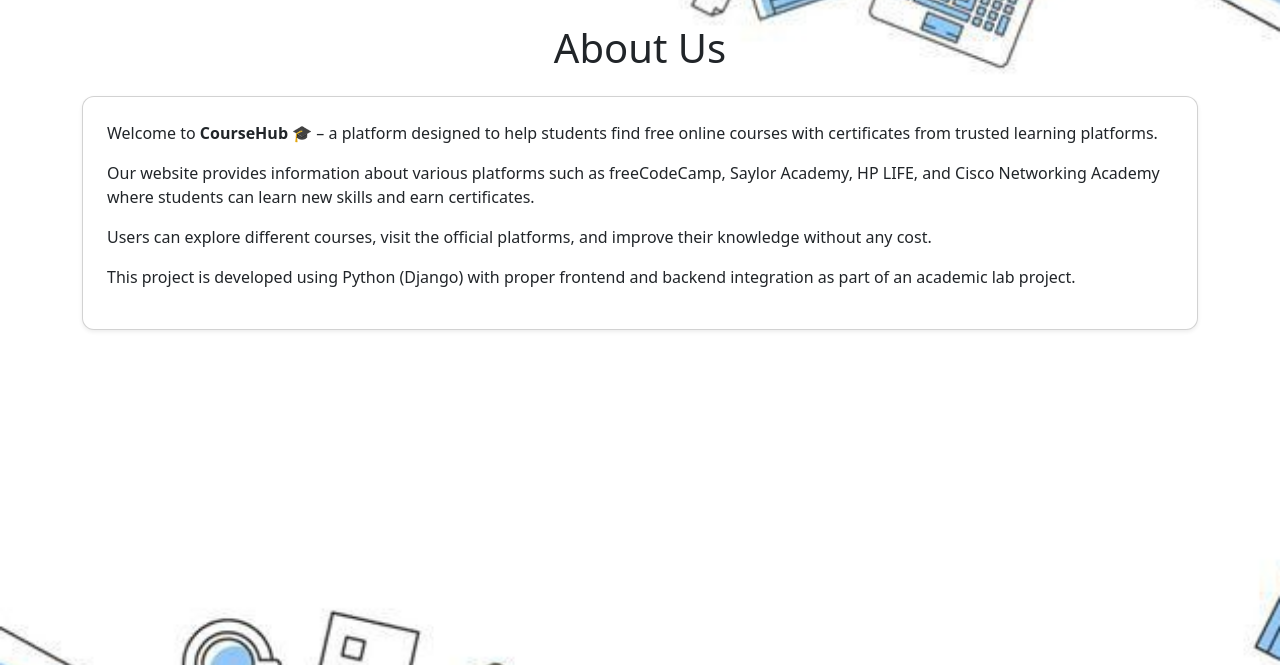
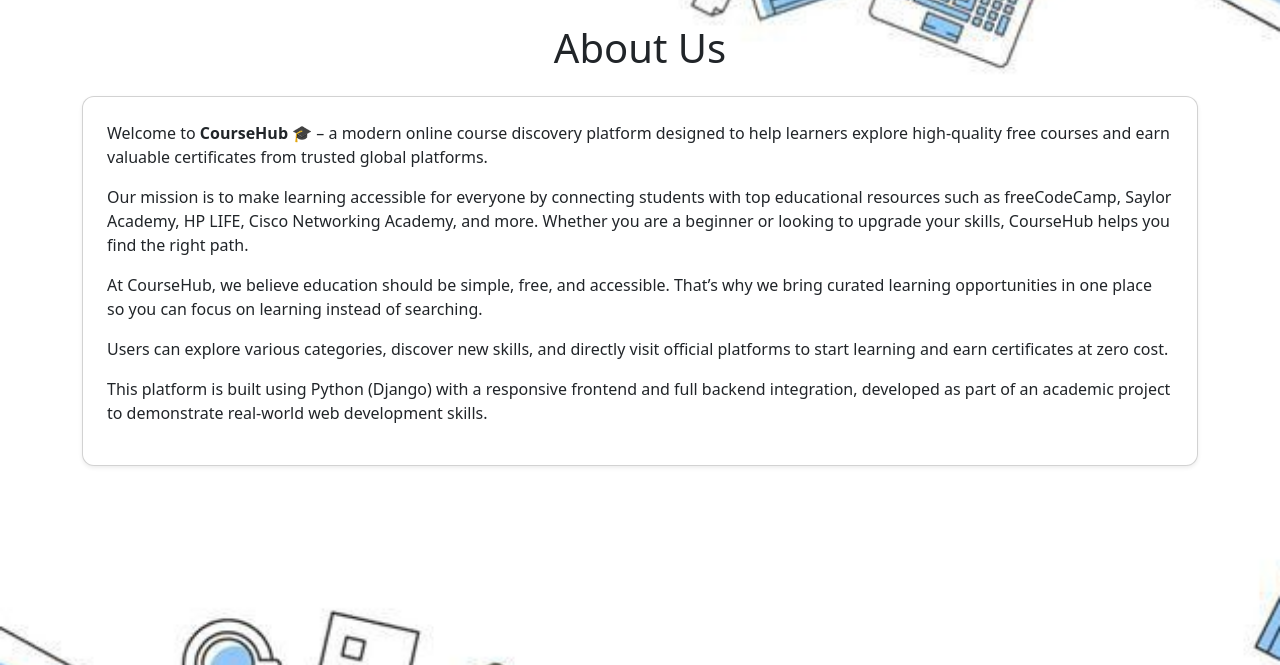
Before and after one commit to Bhavini-31/Free-course-certificate-platform, a Django app: page /about/ in a window 1280 px wide. Shown: the part 56-721 px from the top of the page. Run offline with Django 5.2, Linux system fonts and the light colour scheme.

Commit message:
changes about us

```diff
--- a/free_certificate_course_project/course_platform/templates/about.html
+++ b/free_certificate_course_project/course_platform/templates/about.html
@@ -6,43 +6,47 @@
 
 <div class="card p-4 shadow-sm">
     <p>
-        Welcome to <b>CourseHub</b> 🎓 – a platform designed to help students find
-        free online courses with certificates from trusted learning platforms.
+        Welcome to <b>CourseHub</b> 🎓 – a modern online course discovery platform designed to help learners
+        explore high-quality free courses and earn valuable certificates from trusted global platforms.
     </p>
 
     <p>
-        Our website provides information about various platforms such as
-        freeCodeCamp, Saylor Academy, HP LIFE, and Cisco Networking Academy
-        where students can learn new skills and earn certificates.
+        Our mission is to make learning accessible for everyone by connecting students with top educational
+        resources such as freeCodeCamp, Saylor Academy, HP LIFE, Cisco Networking Academy, and more.
+        Whether you are a beginner or looking to upgrade your skills, CourseHub helps you find the right path.
     </p>
 
     <p>
-        Users can explore different courses, visit the official platforms, and
-        improve their knowledge without any cost.
+        At CourseHub, we believe education should be simple, free, and accessible. That’s why we bring
+        curated learning opportunities in one place so you can focus on learning instead of searching.
     </p>
 
     <p>
-        This project is developed using Python (Django) with proper frontend and backend integration
-        as part of an academic lab project.
+        Users can explore various categories, discover new skills, and directly visit official platforms
+        to start learning and earn certificates at zero cost.
+    </p>
+
+    <p>
+        This platform is built using Python (Django) with a responsive frontend and full backend integration,
+        developed as part of an academic project to demonstrate real-world web development skills.
     </p>
 </div>
 
 <style>
 .card {
     border-radius: 12px;
-    box-shadow: 0 4px 18px rgba(0,0,0,0.3);}
+    box-shadow: 0 4px 18px rgba(0,0,0,0.3);
+}
 
 body {
     min-height: 100vh;
     margin: 0;
-
     background: url("{% static 'images/bg.jpg' %}");
     background-size: cover;
     background-position: center;
     background-repeat: no-repeat;
     background-attachment: fixed;
 }
-
 </style>
 
 {% endblock %}
```
Also changed, not shown: free_certificate_course_project/course_platform/templates/contact.html (+53 -33 lines).
